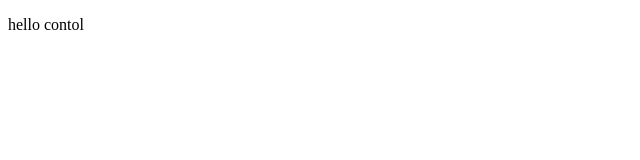
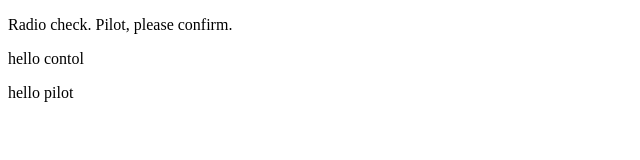
Before and after one commit to dillonwhitener/communication-log, a plain HTML site: page index.html in a window 1280 px wide. Shown: the whole page, without its empty margins (0-640 px from the left). Drawn offline with Linux system fonts and the light colour scheme.

Commit message:
reply to pilot

```diff
--- a/index.html
+++ b/index.html
@@ -1,6 +1,13 @@
 <!DOCTYPE html>
+<html>
+    <body>
+        <p>Radio check. Pilot, please confirm.</p>
+     </body>
 <html>
    <body>
       <p>hello contol</p>
    </body>
 </html>
+<body>
+    <p>hello pilot</p>
+ </body>
```
